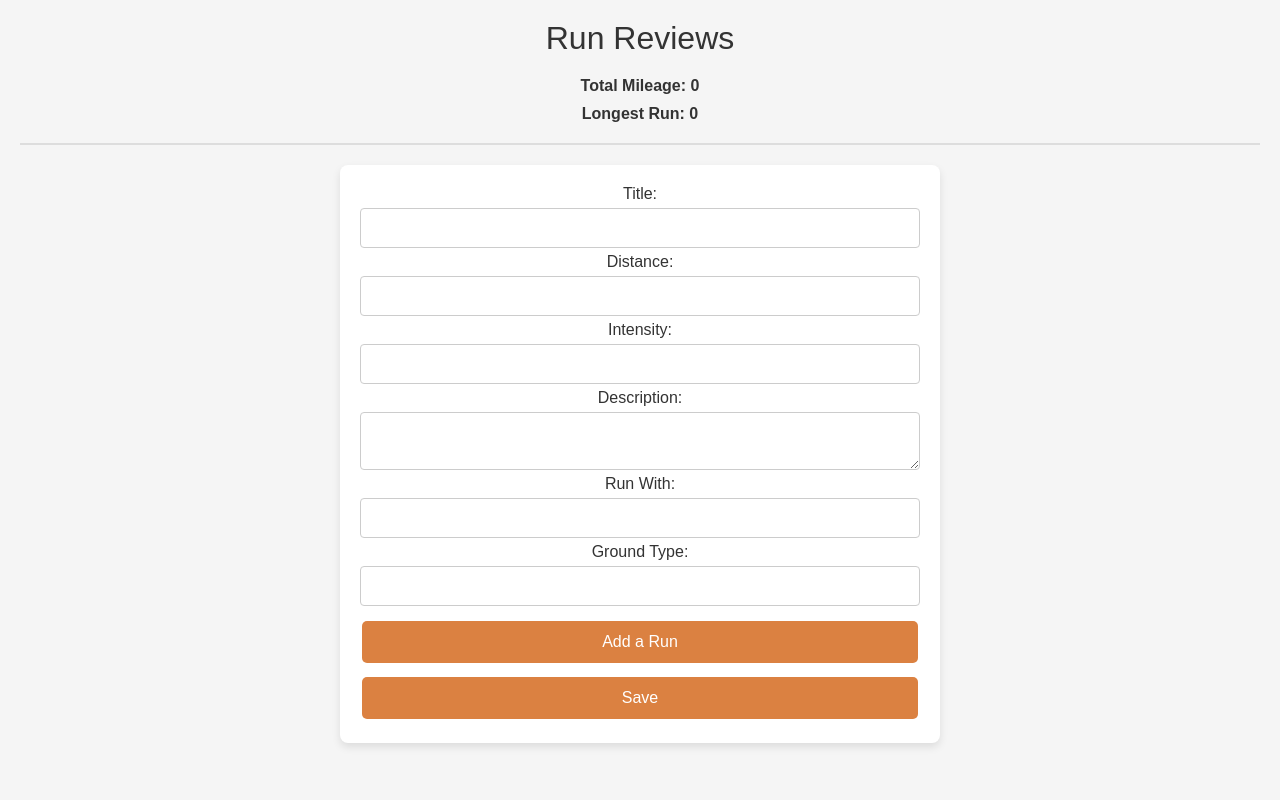
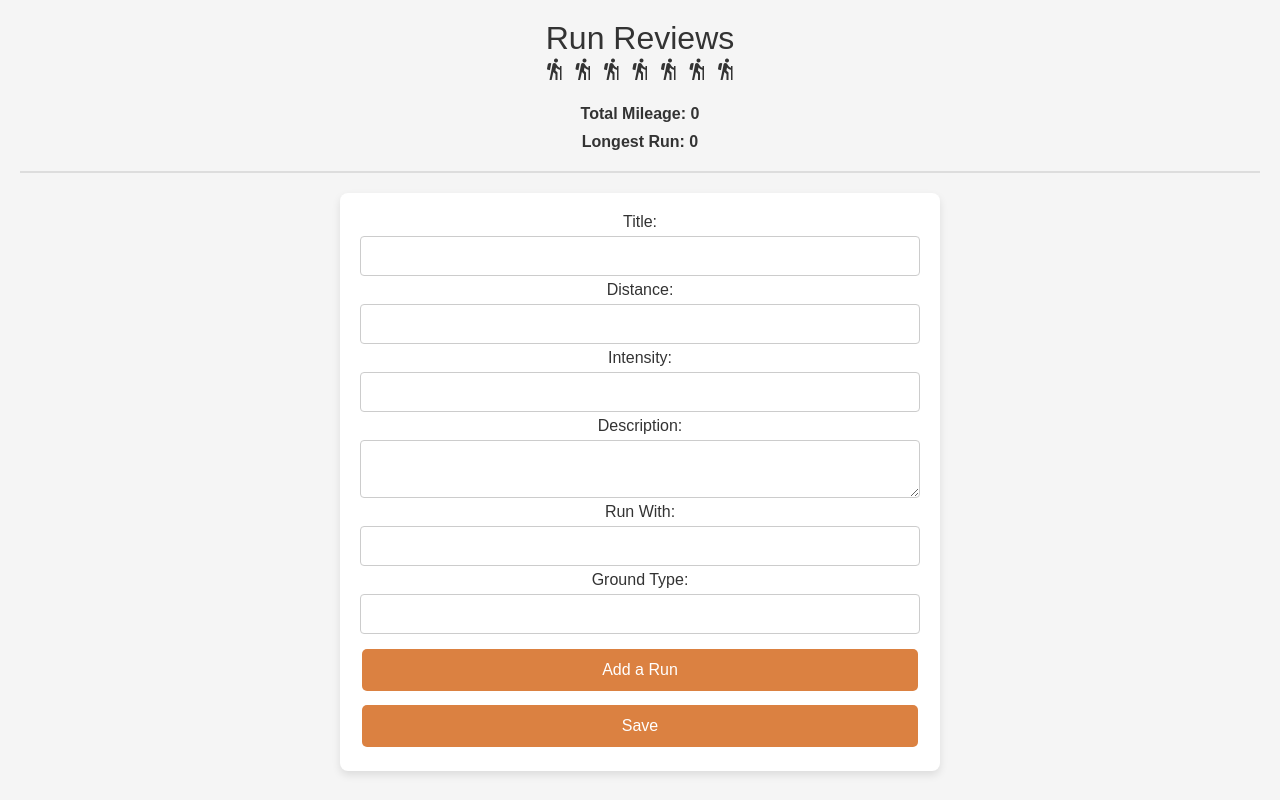
Before and after one commit to joshegilbert/running_log, a plain HTML site: page client/index.html in a window 1280 px wide. Drawn offline with nearby package versions, Linux system fonts and the light colour scheme; no server answers.

Commit message:
something was weird with git and tried to push from the wrong place

```diff
--- a/client/index.html
+++ b/client/index.html
@@ -4,10 +4,21 @@
     <meta charset="UTF-8" />
     <meta name="viewport" content="width=device-width, initial-scale=1.0" />
     <title>Run Reviews</title>
+    <link
+      rel="stylesheet"
+      href="https://fonts.googleapis.com/css2?family=Material+Symbols+Outlined:opsz,wght,FILL,GRAD@24,400,0,0&icon_names=hiking"
+    />
     <link rel="stylesheet" href="style.css" />
   </head>
   <body>
     <h2>Run Reviews</h2>
+    <span class="material-symbols-outlined"> hiking </span>
+    <span class="material-symbols-outlined"> hiking </span>
+    <span class="material-symbols-outlined"> hiking </span>
+    <span class="material-symbols-outlined"> hiking </span>
+    <span class="material-symbols-outlined"> hiking </span>
+    <span class="material-symbols-outlined"> hiking </span>
+    <span class="material-symbols-outlined"> hiking </span>
 
     <div id="totals">
       <p id="total-mileage-text">Total Mileage: 0</p>
```
